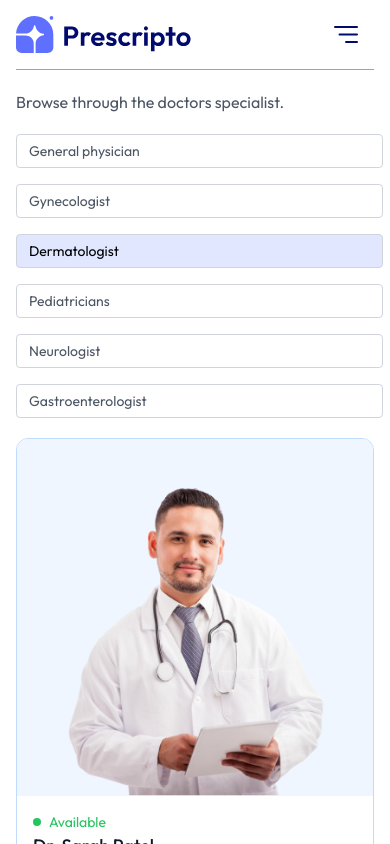
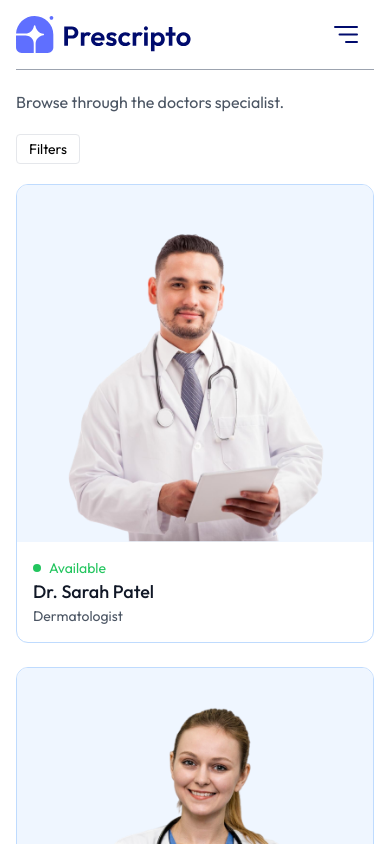
Before and after one commit to karananeja/prescripto-fe, a React (Vite) app: page /doctors/Dermatologist in a window 390 px wide. Shown: the top 844 px of the page. Built offline with nearby package versions, Linux system fonts and the light colour scheme.

Commit message:
feat: show filter button in the mobile view

```diff
--- a/src/pages/Doctors.tsx
+++ b/src/pages/Doctors.tsx
@@ -15,6 +15,7 @@
 
 export const Doctors = () => {
   const [filterDocs, setFilterDocs] = useState<typeof doctors>([]);
+  const [showFilter, setShowFilter] = useState(false);
 
   const { specialty } = useParams();
   const navigate = useNavigate();
@@ -37,7 +38,22 @@
       <p className='text-gray-600'>Browse through the doctors specialist.</p>
 
       <div className='flex flex-col sm:flex-row items-start gap-5 mt-5'>
-        <div className='flex flex-col gap-4 text-sm text-gray-600'>
+        <button
+          className={cn(
+            'py-1 px-3 border rounded text-sm transition-all sm:hidden',
+            showFilter && 'bg-primary text-white'
+          )}
+          onClick={() => setShowFilter(!showFilter)}
+        >
+          Filters
+        </button>
+
+        <div
+          className={cn(
+            'flex-col gap-4 text-sm text-gray-600',
+            showFilter ? 'flex' : 'hidden sm:flex'
+          )}
+        >
           {SPECIALTIES.map((item) => (
             <p
               key={item}
```
